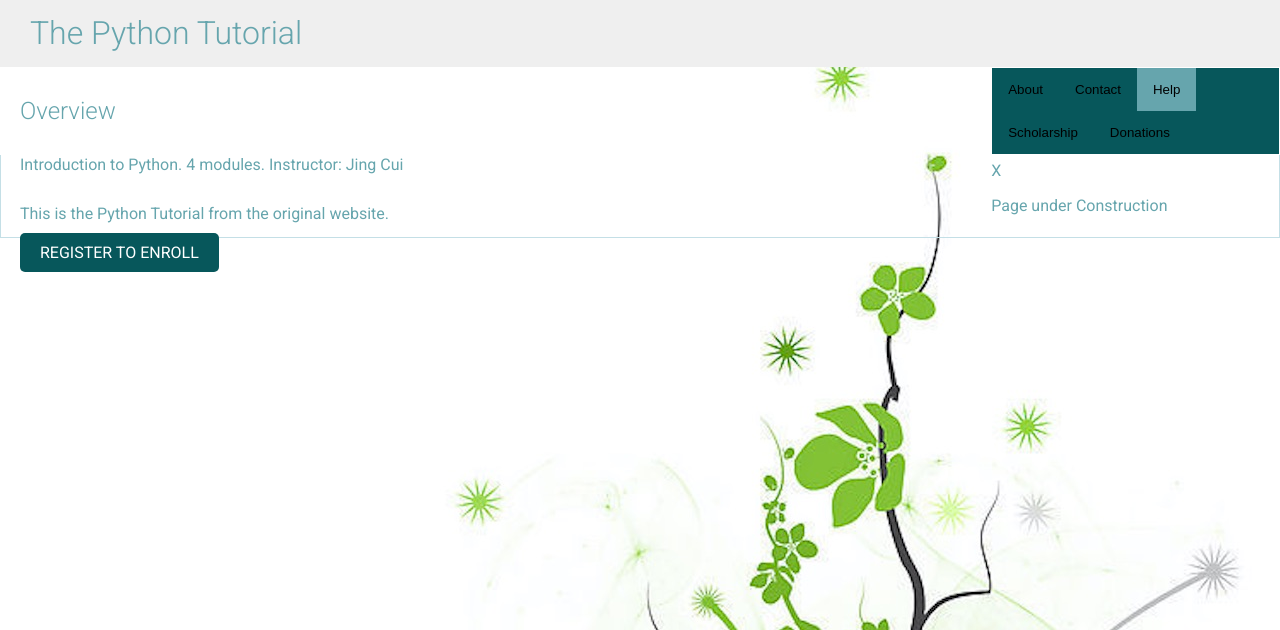
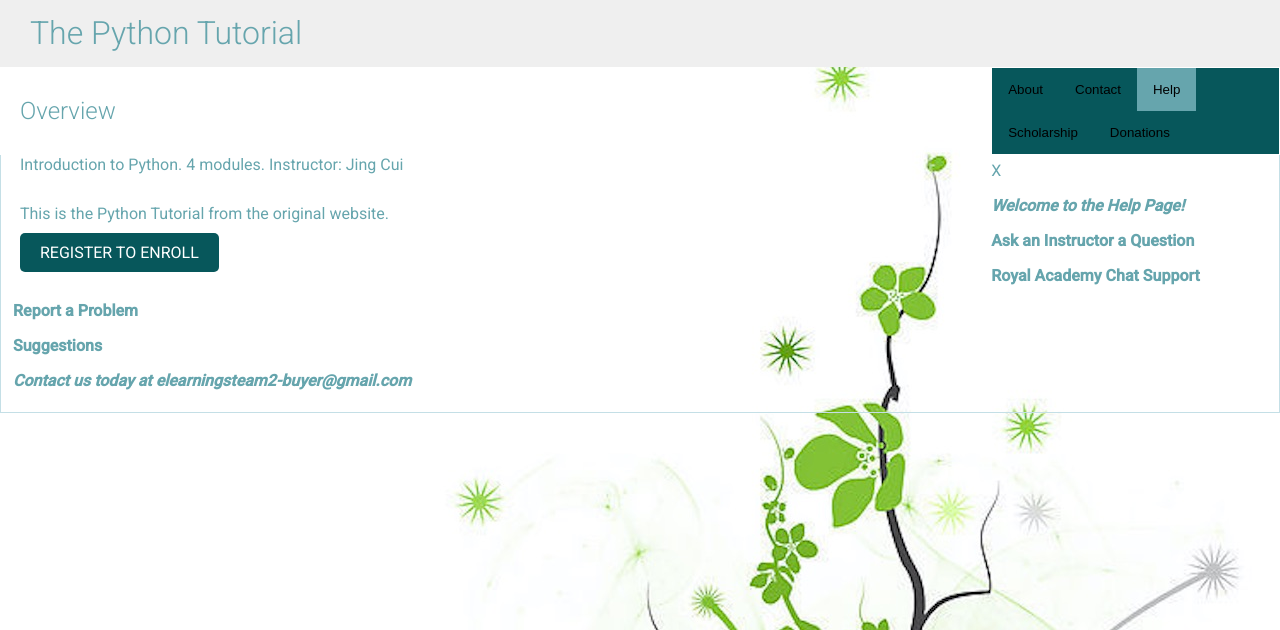
Before and after one commit to khd20/Group2E-learning, a Django app: a page that uses educa/courses/templates/base.html in a window 1280 px wide, after a click on "Help". Shown: the part 138-768 px from the top of the page. Run offline with Django 3.2, Linux system fonts and the light colour scheme; data comes from the database, SQL or seed files in the repository; parts of the project's set-up code (start-up, migrations or seed data) failed here and were passed over; some libraries are stand-ins or nearby versions.

Commit message:
Add files via upload

```diff
--- a/educa/courses/templates/base.html
+++ b/educa/courses/templates/base.html
@@ -94,7 +94,14 @@
   <span onclick="this.parentElement.style.display='none'"
           class="w3-button w3-display-topright">X</span>
 
-    <p> Page under Construction </p>
+    <p><b><i>Welcome to the Help Page!</i></b></p>
+    <p><b>Ask an Instructor a Question</b></p>
+    <p><b>Royal Academy Chat Support</b></p>
+    <p><b>Report a Problem</b></p>
+    <p><b>Suggestions</b></p>
+
+    <p><b><i>Contact us today at elearningsteam2-buyer@gmail.com </i></b></p></i></b></p>
+
 
 </div>
 
```
